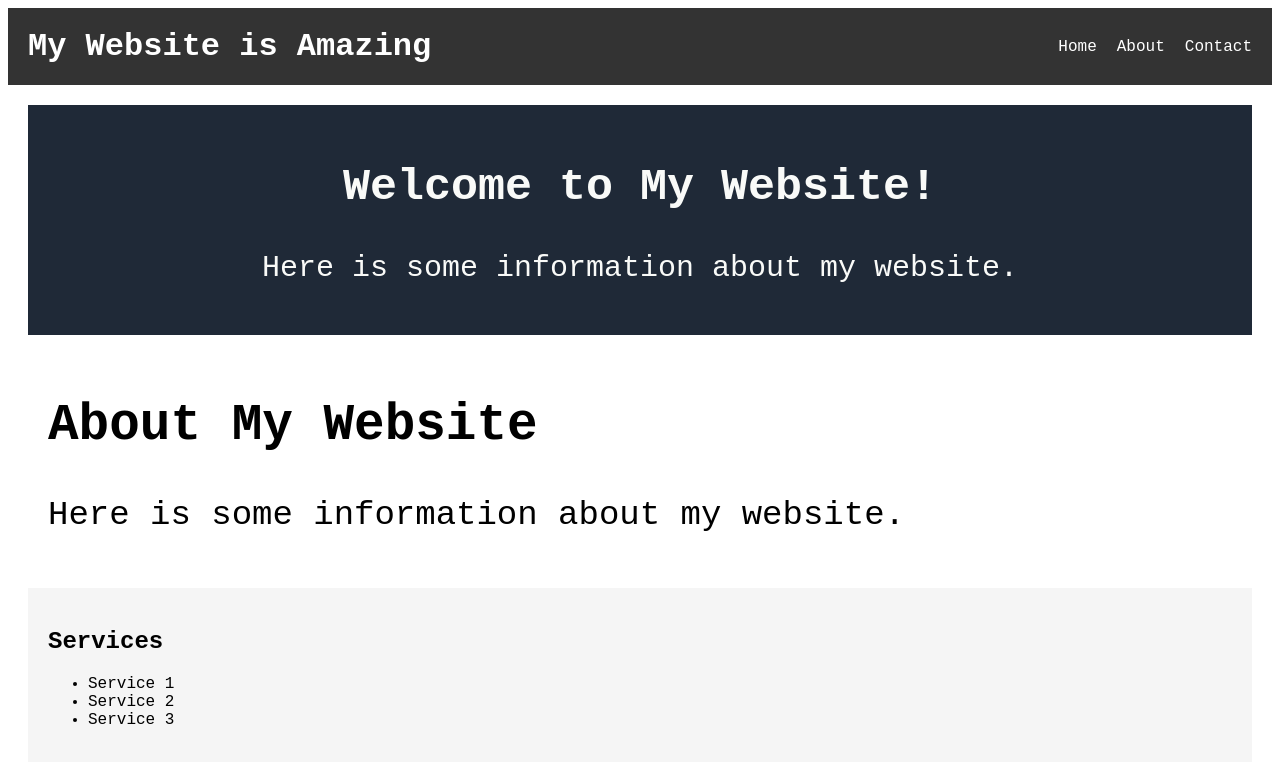
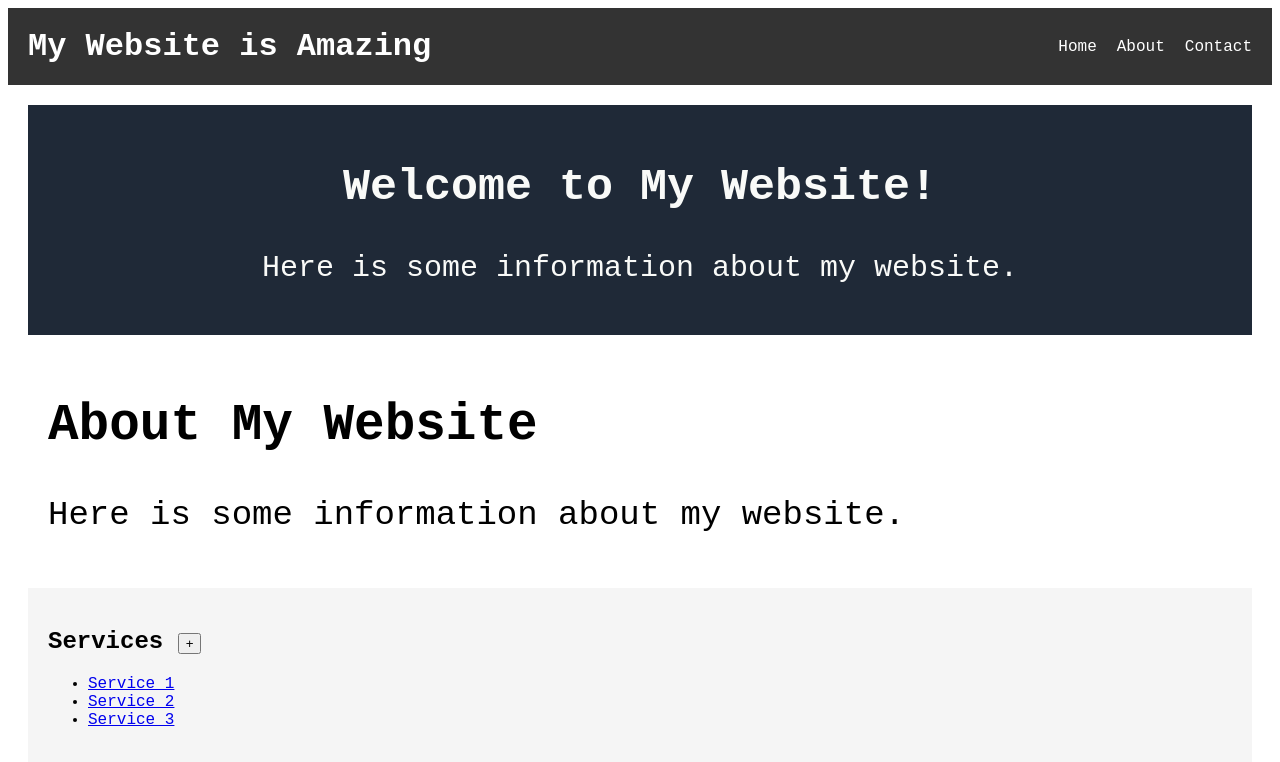
Before and after one commit to mrmream/Landing-Page, a plain HTML site: page index.html in a window 1280 px wide. Shown: the top 762 px of the page. Drawn offline with Linux system fonts and the light colour scheme.

Commit message:
Made services clickable links

```diff
--- a/index.html
+++ b/index.html
@@ -28,11 +28,11 @@
         <p>Here is some information about my website.</p>
       </section>
       <section class="services">
-        <h2>Services</h2>
-        <ul>
-          <li>Service 1</li>
-          <li>Service 2</li>
-          <li>Service 3</li>
+        <h2>Services <button id="services-btn">+</button></h2>
+        <ul id="services-content">
+          <li><a href="#">Service 1</a></li>
+          <li><a href="#">Service 2</a></li>
+          <li><a href="#">Service 3</a></li>
         </ul>
       </section>
       <section class="quotes">
@@ -42,7 +42,7 @@
       <section class="signup">
         <h2>Sign Up for Our Services</h2>
         <p>Don't miss out on our exclusive offers and promotions.</p>
-        <button>Sign Up</button>
+        <button >Sign Up</button>
       </section>
     </main>
     <footer>
```
